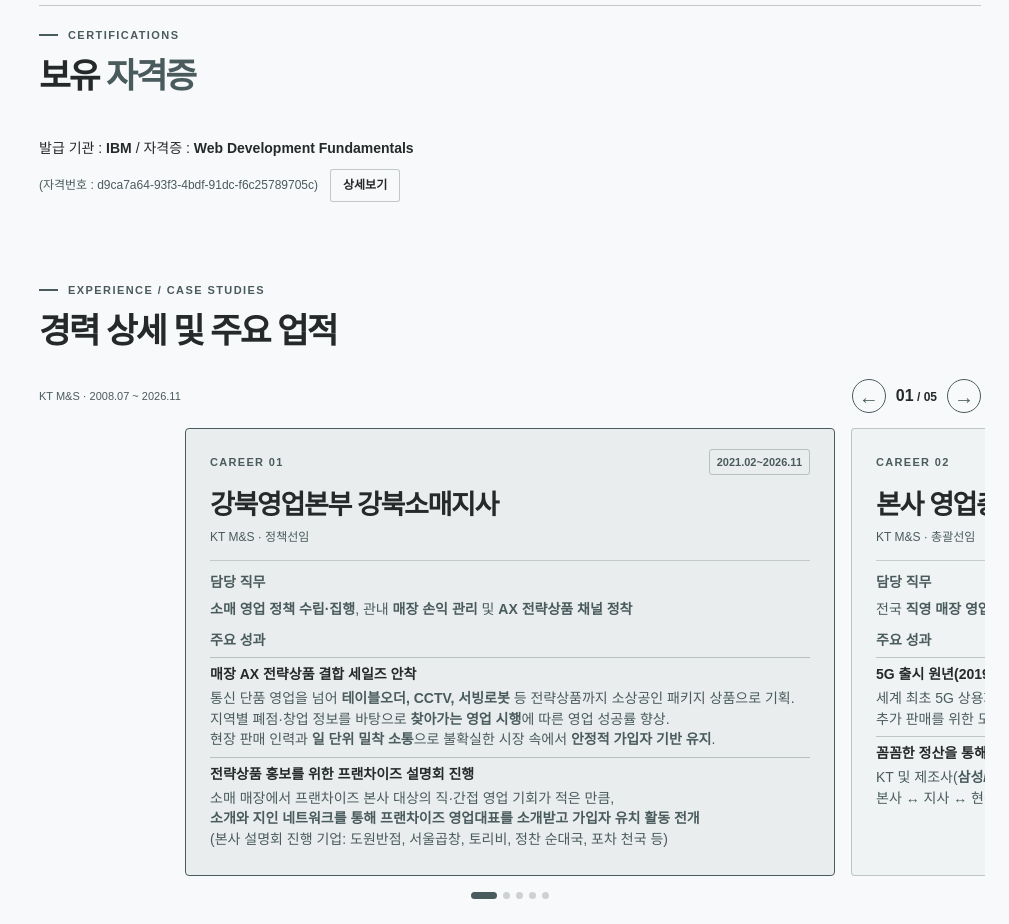
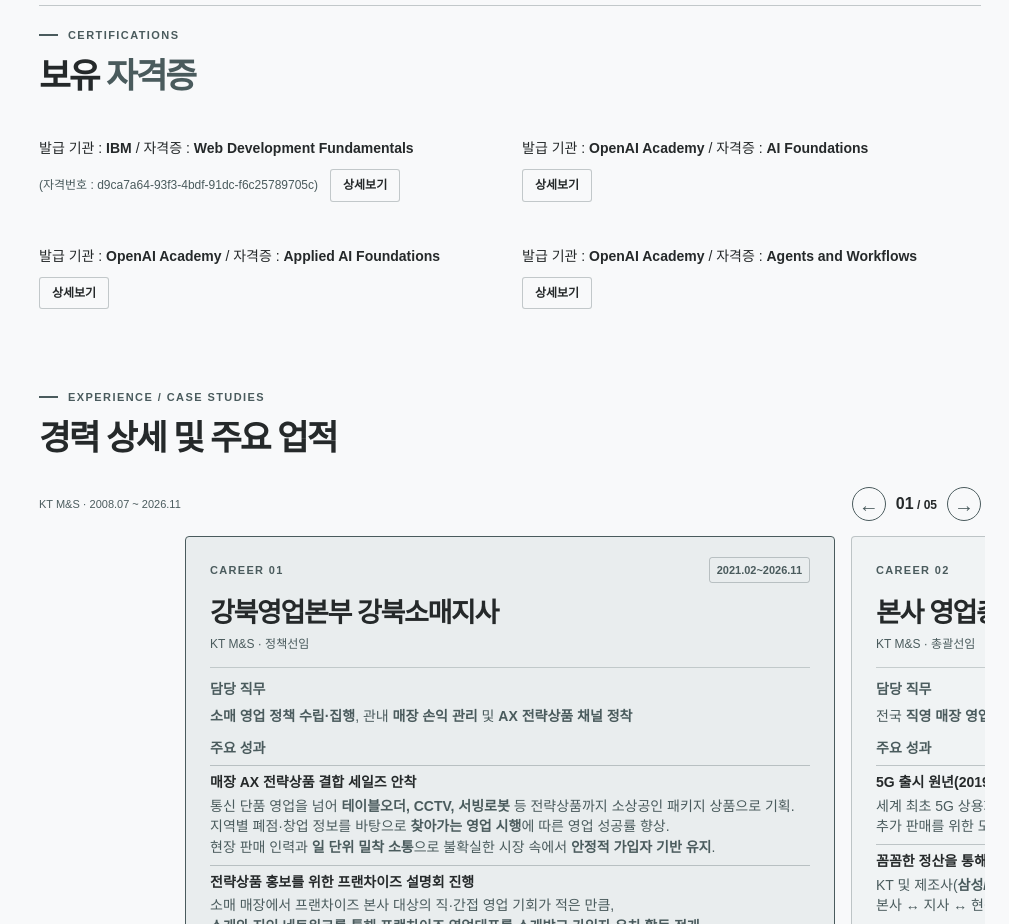
Before and after one commit to kim-81/resumetest, a plain HTML site: page index.html in a window 1280 px wide. Shown: the part 1400-2324 px from the top of the page, without its empty margins (271-1280 px from the left). Drawn offline with Linux system fonts and the light colour scheme.

Commit message:
Add three OpenAI Academy credentials with verification links

```diff
--- a/index.html
+++ b/index.html
@@ -84,7 +84,13 @@
               <p class="certificate-title">발급 기관 : <strong>IBM</strong> / 자격증 : <strong>Web Development Fundamentals</strong></p>
               <div class="certificate-details"><span>(자격번호 : <span class="certificate-id">d9ca7a64-93f3-4bdf-91dc-f6c25789705c</span>)</span><a class="certificate-detail-button" href="https://www.credly.com/badges/d9ca7a64-93f3-4bdf-91dc-f6c25789705c" target="_blank" rel="noopener noreferrer">상세보기</a></div>
             </li>
-          </ul>
+
+            <li class="certificate-entry"><p class="certificate-title">발급 기관 : <strong>OpenAI Academy</strong> / 자격증 : <strong>AI Foundations</strong></p><div class="certificate-details"><a class="certificate-detail-button" href="https://oaiacademy.credential.net/9536ab9d-508b-4eaf-ac6f-652111f1d0d9#acc.k8W3eG15" target="_blank" rel="noopener noreferrer">상세보기</a></div></li>
+
+            <li class="certificate-entry"><p class="certificate-title">발급 기관 : <strong>OpenAI Academy</strong> / 자격증 : <strong>Applied AI Foundations</strong></p><div class="certificate-details"><a class="certificate-detail-button" href="https://oaiacademy.credential.net/853b22b6-bc4d-4a25-853c-2337c517b20c#acc.7nfZHS1P" target="_blank" rel="noopener noreferrer">상세보기</a></div></li>
+
+            <li class="certificate-entry"><p class="certificate-title">발급 기관 : <strong>OpenAI Academy</strong> / 자격증 : <strong>Agents and Workflows</strong></p><div class="certificate-details"><a class="certificate-detail-button" href="https://oaiacademy.credential.net/2b51c479-cf8c-43bf-9fff-0b3aeffbe730#acc.8af5LuDZ" target="_blank" rel="noopener noreferrer">상세보기</a></div></li>
+</ul>
         </div>
       </section>
 
```
